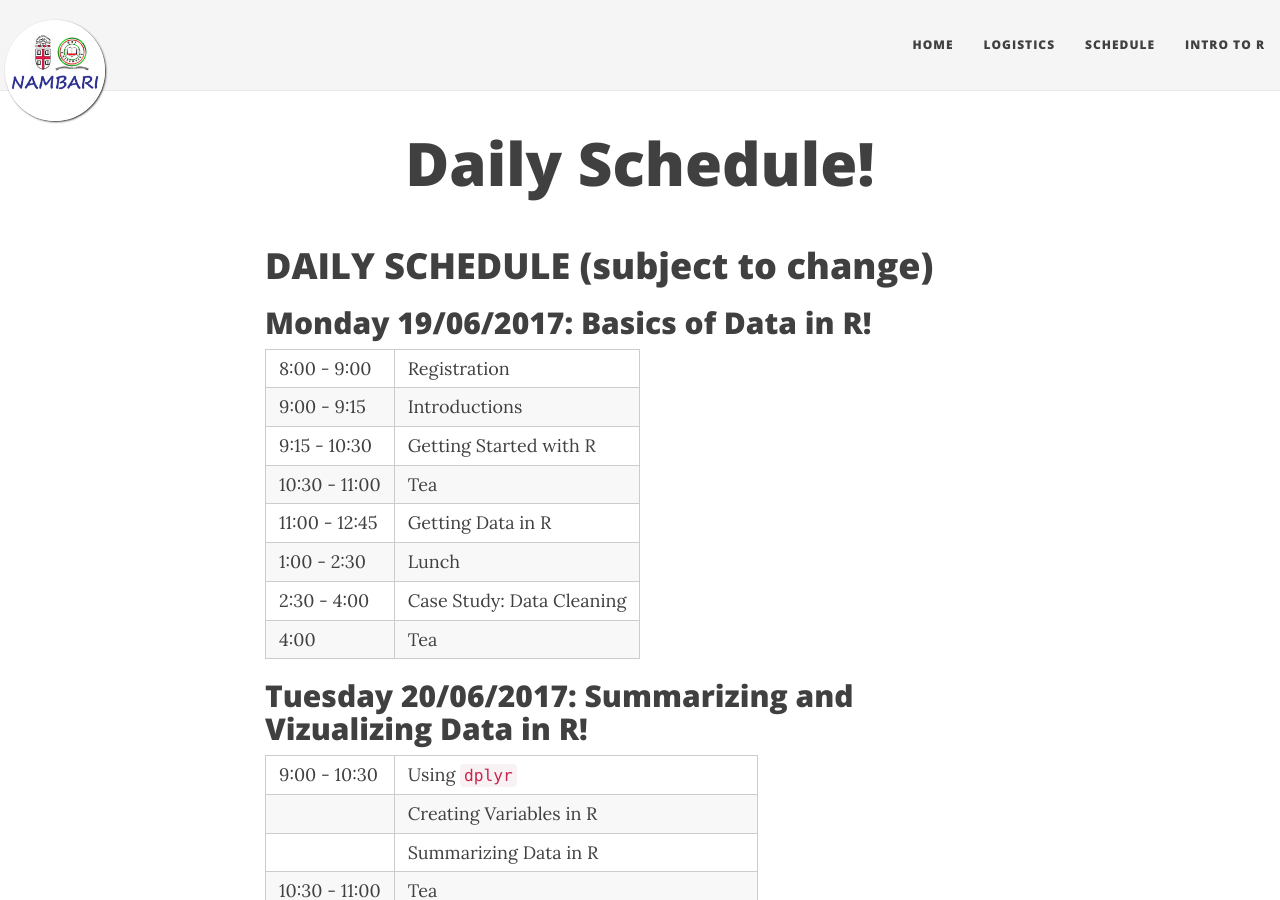
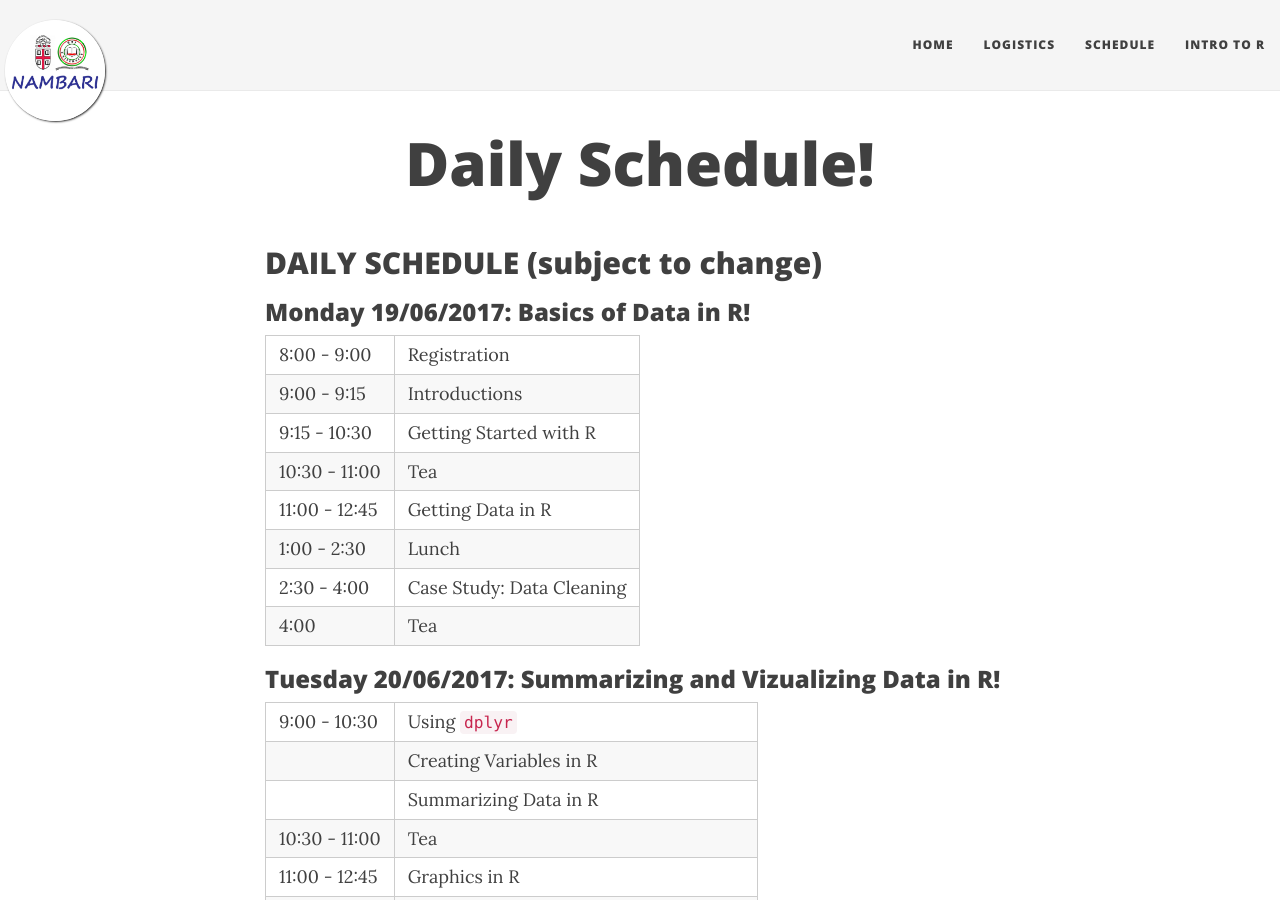
Before and after one commit to NAMBARI/nambari.github.io, a Jekyll site: the page built from schedule.md, in a window 1280 px wide and 900 px high. Built offline with Jekyll 4.4.1, drawn with Linux system fonts in a browser that asks for light colours; nearby versions of some CDN libraries.

```diff
--- a/schedule.md
+++ b/schedule.md
@@ -6,9 +6,9 @@ published: true
 
 
 
-# DAILY SCHEDULE (subject to change)
+## DAILY SCHEDULE (subject to change)
 
-## Monday 19/06/2017: Basics of Data in R!
+### Monday 19/06/2017: Basics of Data in R!
 
 | ------------- | ----------------------|
 | 8:00 - 9:00   |    Registration       |
@@ -21,7 +21,7 @@ published: true
 | 4:00          |               Tea |
 
 
-## Tuesday 20/06/2017: Summarizing and Vizualizing Data in R!
+### Tuesday 20/06/2017: Summarizing and Vizualizing Data in R!
 
 | ------------- | ----------------------|
 | 9:00 - 10:30  |     Using `dplyr` |
@@ -34,7 +34,7 @@ published: true
 | 4:00          |               Tea |
 
 
-## Wednesday 21/06/2017: Regression and Presenting Material in R
+### Wednesday 21/06/2017: Regression and Presenting Material in R
 
 | ------------- | ----------------------|
 | 9:00 - 10:30  |   Regressions in R |
```
